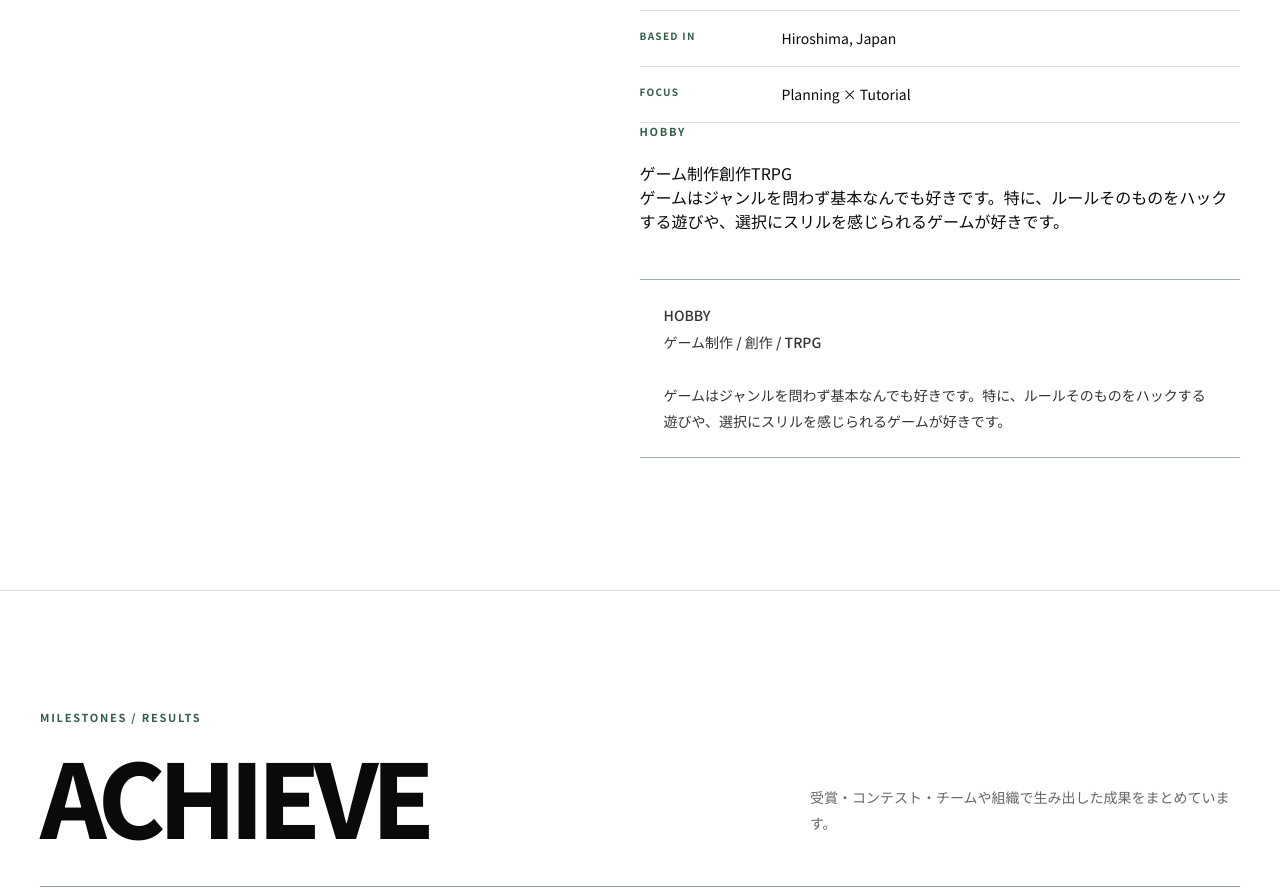
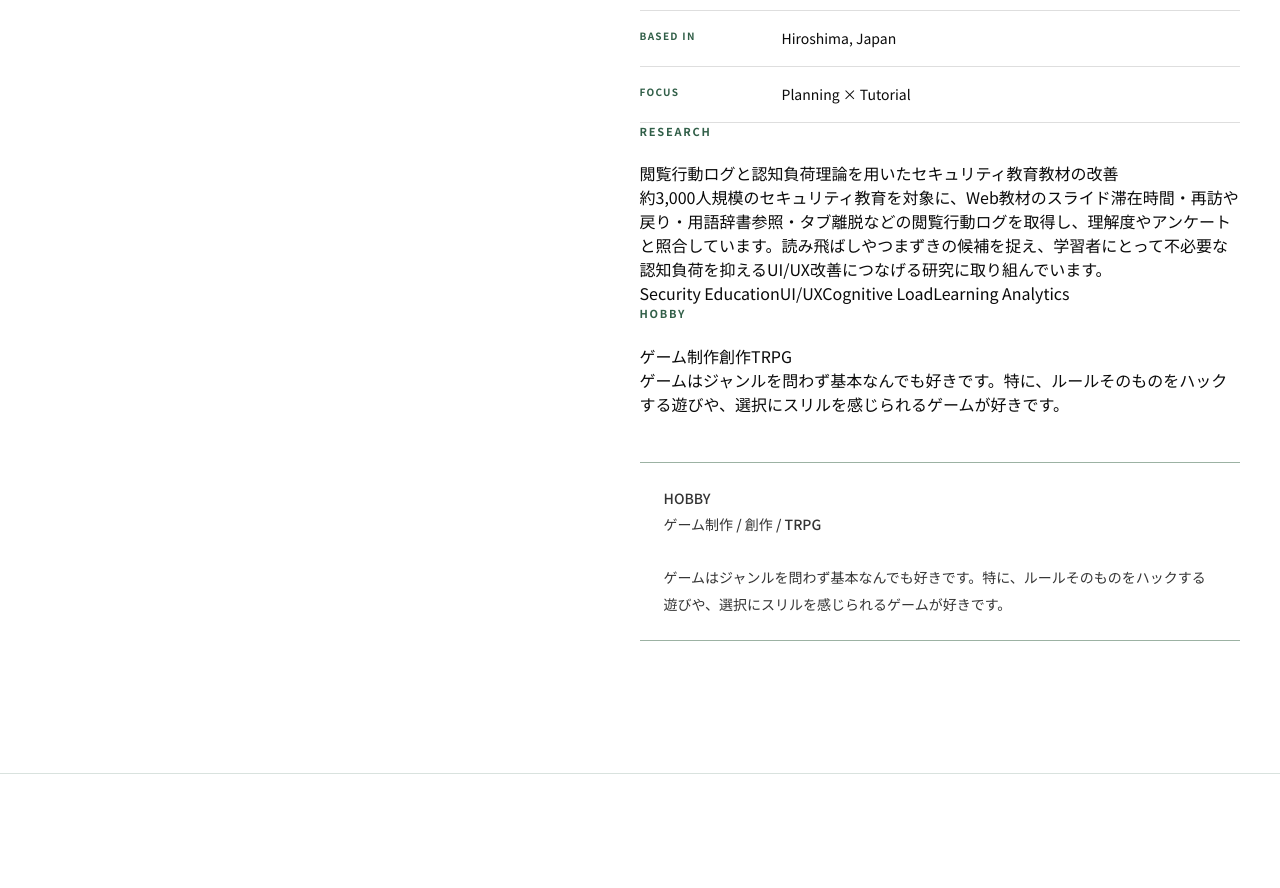
Before and after one commit to nine0511/portfolio, a Next.js app: page / in a window 1280 px wide. Shown: the part 1680-2568 px from the top of the page. Built offline with nearby package versions, Linux system fonts and the light colour scheme.

Commit message:
Show research details in profile section

```diff
--- a/app/page.tsx
+++ b/app/page.tsx
@@ -27,6 +27,9 @@ type ProfileContent = {
   field: string;
   basedIn: string;
   focus: string;
+  researchTitle: string;
+  researchDescription: string;
+  researchTags: string[];
   hobbyTags: string[];
   hobbyDescription: string;
 };
@@ -37,6 +40,9 @@ const defaultProfile: ProfileContent = {
   field: "Game Design / Web / UI・UX",
   basedIn: "Hiroshima, Japan",
   focus: "Planning × Implementation",
+  researchTitle: "閲覧行動ログと認知負荷理論を用いたセキュリティ教育教材の改善",
+  researchDescription: "約3,000人規模のセキュリティ教育を対象に、Web教材のスライド滞在時間・再訪や戻り・用語辞書参照・タブ離脱などの閲覧行動ログを取得し、理解度やアンケートと照合しています。読み飛ばしやつまずきの候補を捉え、学習者にとって不必要な認知負荷を抑えるUI/UX改善につなげる研究に取り組んでいます。",
+  researchTags: ["Security Education", "UI/UX", "Cognitive Load", "Learning Analytics"],
   hobbyTags: ["ゲーム制作", "創作", "TRPG"],
   hobbyDescription: "ゲームはジャンルを問わず基本なんでも好きです。特に、ルールそのものをハックする遊びや、選択にスリルを感じられるゲームが好きです。",
 };
@@ -74,10 +80,11 @@ export default function Home() {
     image: product.image || demoImage(product.title.toUpperCase(), product.type, (index % 3) + 1),
   })), []);
 
-  const storedProfile = (contentData as typeof contentData & { profile?: ProfileContent }).profile;
+  const storedProfile = (contentData as typeof contentData & { profile?: Partial<ProfileContent> }).profile;
   const profile: ProfileContent = {
     ...defaultProfile,
     ...(storedProfile ?? {}),
+    researchTags: Array.isArray(storedProfile?.researchTags) ? storedProfile.researchTags : defaultProfile.researchTags,
     hobbyTags: Array.isArray(storedProfile?.hobbyTags) ? storedProfile.hobbyTags : defaultProfile.hobbyTags,
   };
   const achievements = contentData.achievements;
@@ -135,6 +142,12 @@ export default function Home() {
       <div className="section-heading sticky-heading"><p className="eyebrow">ABOUT ME</p><h2>PROFILE</h2></div>
       <div className="profile-copy"><p className="lead">{profile.lead}</p><p>{profile.description}</p>
         <dl className="profile-facts"><div><dt>FIELD</dt><dd>{profile.field}</dd></div><div><dt>BASED IN</dt><dd>{profile.basedIn}</dd></div><div><dt>FOCUS</dt><dd>{profile.focus}</dd></div></dl>
+        <div className="profile-research">
+          <p className="eyebrow">RESEARCH</p>
+          <h3>{profile.researchTitle}</h3>
+          <p>{profile.researchDescription}</p>
+          <div className="profile-research-tags">{profile.researchTags.map((tag) => <span key={tag}>{tag}</span>)}</div>
+        </div>
         <div className="profile-hobby"><p className="eyebrow">HOBBY</p><div className="profile-hobby-tags">{profile.hobbyTags.map((tag) => <span key={tag}>{tag}</span>)}</div><p>{profile.hobbyDescription}</p></div>
       </div>
     </section>
```
